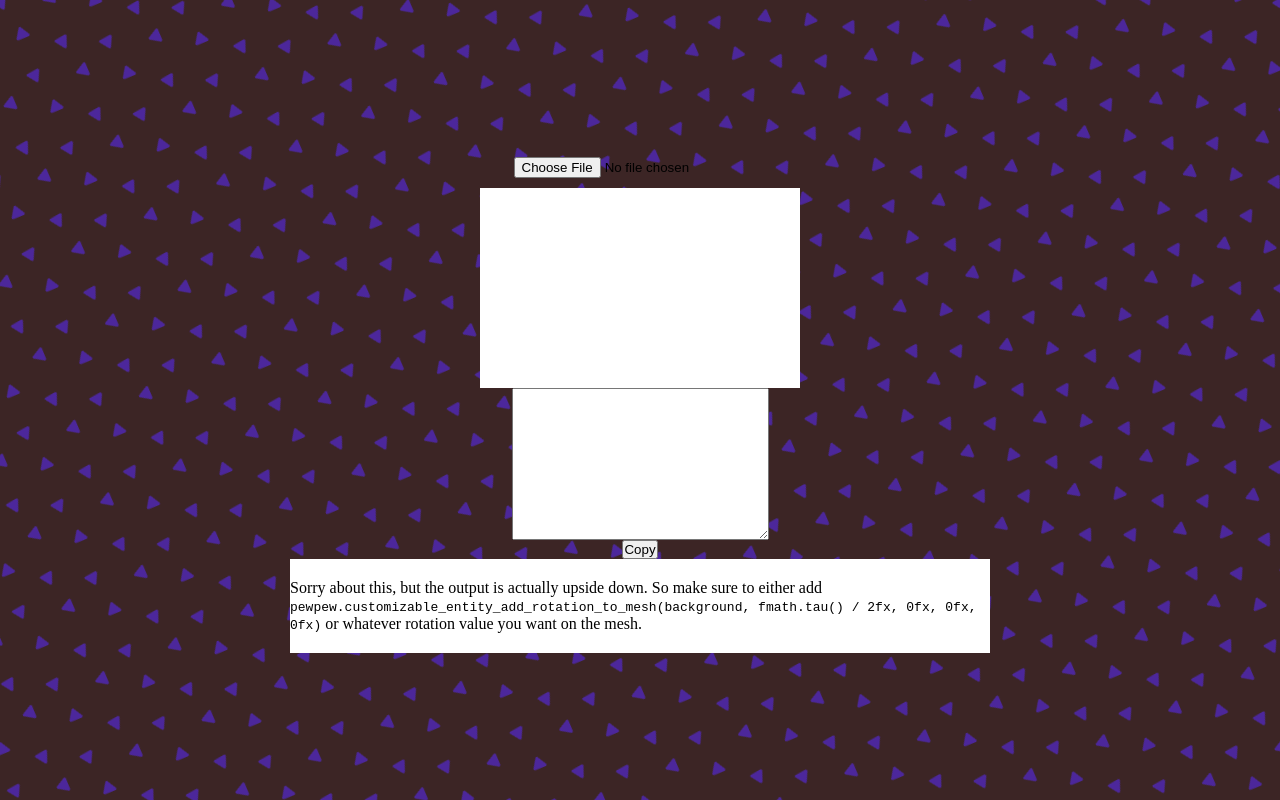
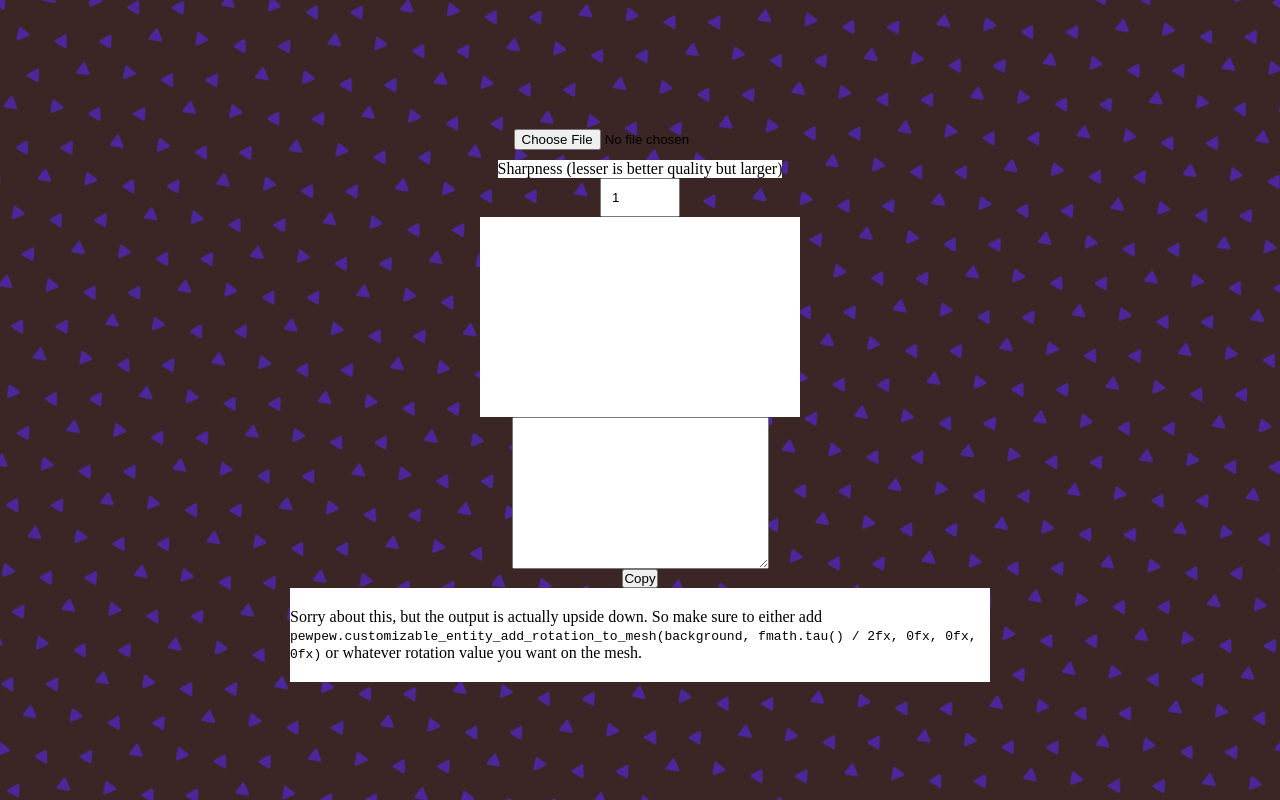
Before and after one commit to arjunindia/PPL-SVGToMesh, a Svelte app: page / in a window 1280 px wide. Built offline with nearby package versions, Linux system fonts and the light colour scheme.

Commit message:
Added feature to change quality of svg

```diff
--- a/src/App.svelte
+++ b/src/App.svelte
@@ -1,9 +1,12 @@
 <script>
 // @ts-nocheck
-import {debounce} from 'lodash.debounce';
+import debounce from 'lodash.debounce';
 
 let container;
 let copy
+let quality = 1;
+let fileinp;
+let filec = null;
 // converts any svg component (paths,ellipses,etc) to an array of points
 function svgToPoints(svg) {
   let points = [];
@@ -18,7 +21,7 @@ function svgToPoints(svg) {
   paths.forEach((path) => {
     let pathLength = path.getTotalLength();
     let pathPoints = [];
-    for (let i = 0; i < pathLength; i += 1) {
+    for (let i = 0; i < pathLength; i += quality) {
       let point = path.getPointAtLength(i);
       pathPoints.push([point.x, point.y]);
     }
@@ -47,8 +50,10 @@ function pointsToSvg(points,prevSVG) {
   return svg;
 }
 
-function handleFile(file){
-  container.innerHTML = "Loading...";
+function handleFile(file = filec){
+  copy.value = "Loading...";
+  filec = file;
+  console.log(filec)
     file.target.files[0].text().then((text)=>{
       // console.log(text);
       container.innerHTML = text;
@@ -72,14 +77,20 @@ function handleFile(file){
 </script>
 
 <main>
-  <input type="file" name="svg" id="svgfile" accept=".svg" on:change={(file)=>{
+  <input bind:this={fileinp} type="file" name="svg" id="svgfile" accept=".svg" on:change={(file)=>{
     // console.log(file.target.files[0]);
     handleFile(file);
 }} />
-    <div bind:this={container} id="svgcontainer" >
+    <label for="quality" style="background:white;">Sharpness (lesser is better quality but larger)</label>
 
-    </div>
+ <input type="number" name="quality" min="1" max="200" bind:value={quality} on:change={
+  debounce(()=>{
+    handleFile()
+  },400)
+}>
+    <div bind:this={container} id="svgcontainer"/>
     <textarea name="something" id="copy" cols="30" rows="10" bind:this={copy}></textarea>
+
     <button on:click={
       ()=>{
         copy.select();
```
